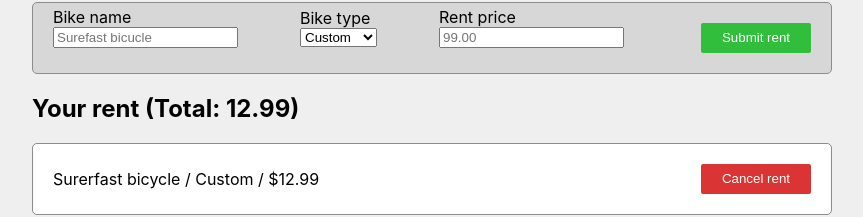
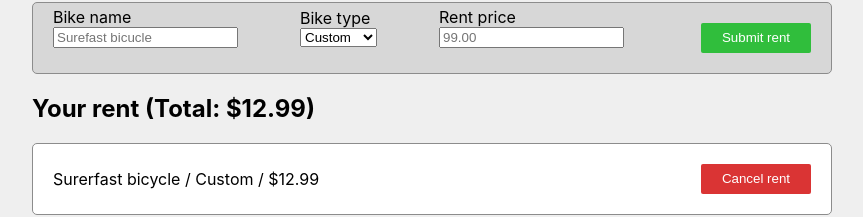
Before and after one commit to IhorKos/Bike-rental-app, a React (Create React App) app in the folder bike-rental/: page / in a window 1280 px wide. Shown: the part 159-376 px from the top of the page, without its empty margins (208-1071 px from the left). Built offline with nearby package versions, Linux system fonts and the light colour scheme.

Commit message:
made list buttons

```diff
--- a/bike-rental/src/App.js
+++ b/bike-rental/src/App.js
@@ -10,7 +10,7 @@ function App() {
   const { value, pending, execute } = useAsync(loadBicycles);
 
   const totalRentAmount = value
-    ? value.filter(b => b.rent).reduce((total, b) => total + b.rent_price, 0)
+    ? value.filter(b => b.rent).reduce((total, b) => total + b.rent_price, 0).toFixed(2)
     : 0;
   const totalAvailableCount = value ? value.filter(b => !b.rent).length : 0;
 
@@ -24,8 +24,9 @@ function App() {
           ? <p>Loading bicycles</p>
           : <div>
             <BicycleList
-              title={`Your rent (Total: ${totalRentAmount})`}
+              title={`Your rent (Total: $${totalRentAmount})`}
               bicycles={value ? value.filter(b => b.rent) : []}
+              onCancel={id => updateBicycle(id, { rent: false }).then(execute)}
             />
             <BicycleList
               title={`Available bicycles (${totalAvailableCount})`}
@@ -40,21 +41,4 @@ function App() {
   );
 }
 
-
-// function App() {
-//   return (
-//     <div className="App">
-//       <div className="mainWrap">
-//         <h1>Awesome Bike Rental</h1>
-//         <h2>Create new rent</h2>
-//         <Form/>
-//         <h2>Your rent (Total: $12.99)</h2>
-//         <RentList/>
-//         <h2>Avaliable bicucles (3)</h2>
-//         <BicycleList/>
-//       </div>
-//     </div>
-//   );
-// }
-
 export default App;
--- a/bike-rental/src/components/Bicycle.js
+++ b/bike-rental/src/components/Bicycle.js
@@ -1,11 +1,15 @@
 import React from 'react';
 
-const Bicycle = ({ bicycle, onRent, onDelete }) => (
+const Bicycle = ({ bicycle, onRent, onDelete, onCancel}) => (
   <div className="bicycle">
     <p>{bicycle.bike_name} / {bicycle.bike_type} / ${bicycle.rent_price}</p>
     <div>
       {bicycle.rent
-        ? <button className="btn btn-cancel" type="button">Cancel rent</button>
+        ? <input type="button"
+            className="btn btn-cancel"
+            onClick={onCancel}
+            value="Cancel rent"
+          />
         : <div>
           <input type="button"
             className="btn btn-rent"
--- a/bike-rental/src/components/BicycleList.js
+++ b/bike-rental/src/components/BicycleList.js
@@ -1,7 +1,7 @@
 import React from 'react';
 import Bicycle from './Bicycle';
 
-const BicycleList = ({ title, bicycles, onRent, onDelete }) => (
+const BicycleList = ({ title, bicycles, onRent, onDelete, onCancel }) => (
   <div>
     <h2>{title}</h2>
     {bicycles.map(bicycle => (
@@ -9,6 +9,7 @@ const BicycleList = ({ title, bicycles, onRent, onDelete }) => (
         bicycle={bicycle}
         onRent={() => onRent(bicycle.id)}
         onDelete={() => onDelete(bicycle.id)}
+        onCancel={() => onCancel(bicycle.id)}
       />
     ))}
   </div>
```
